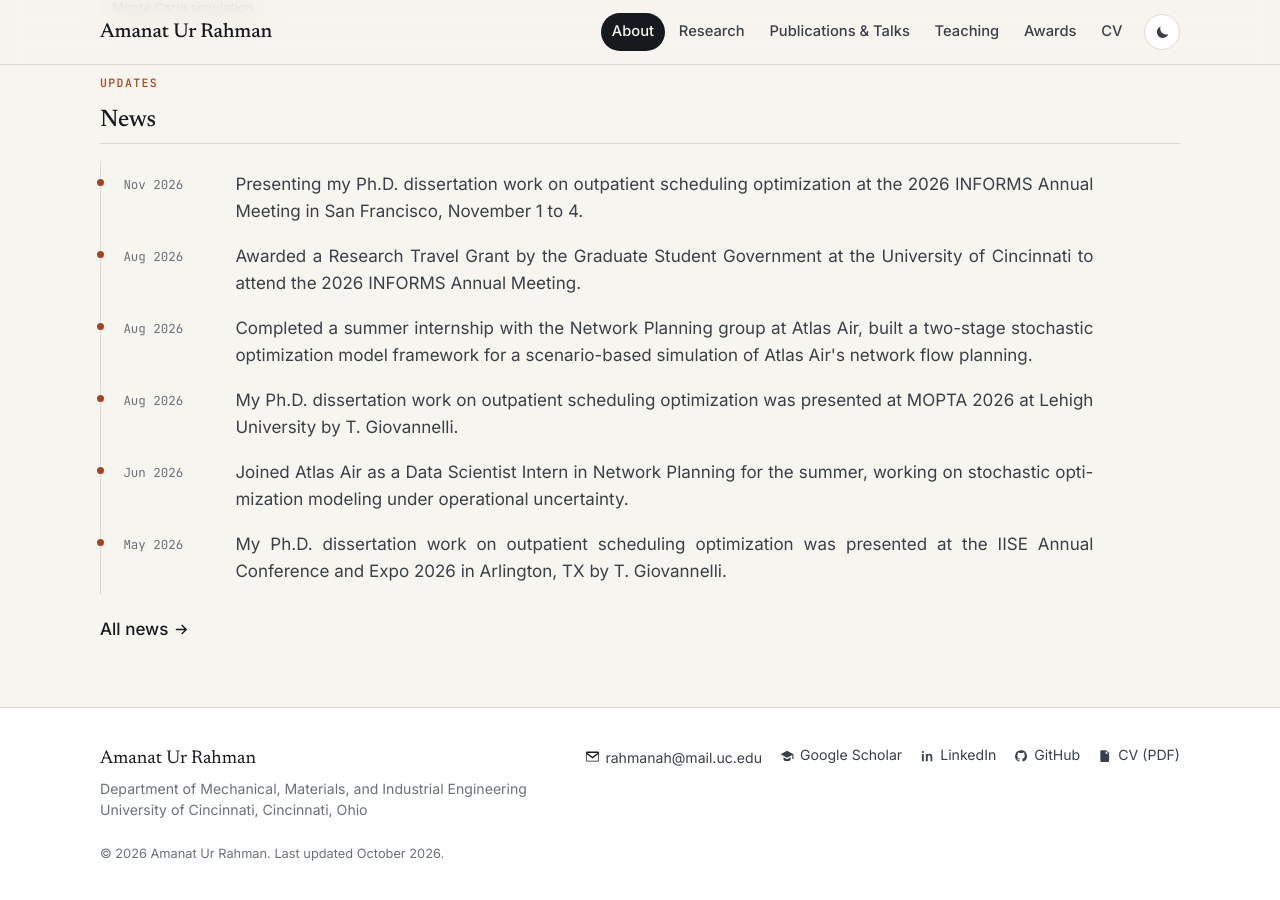
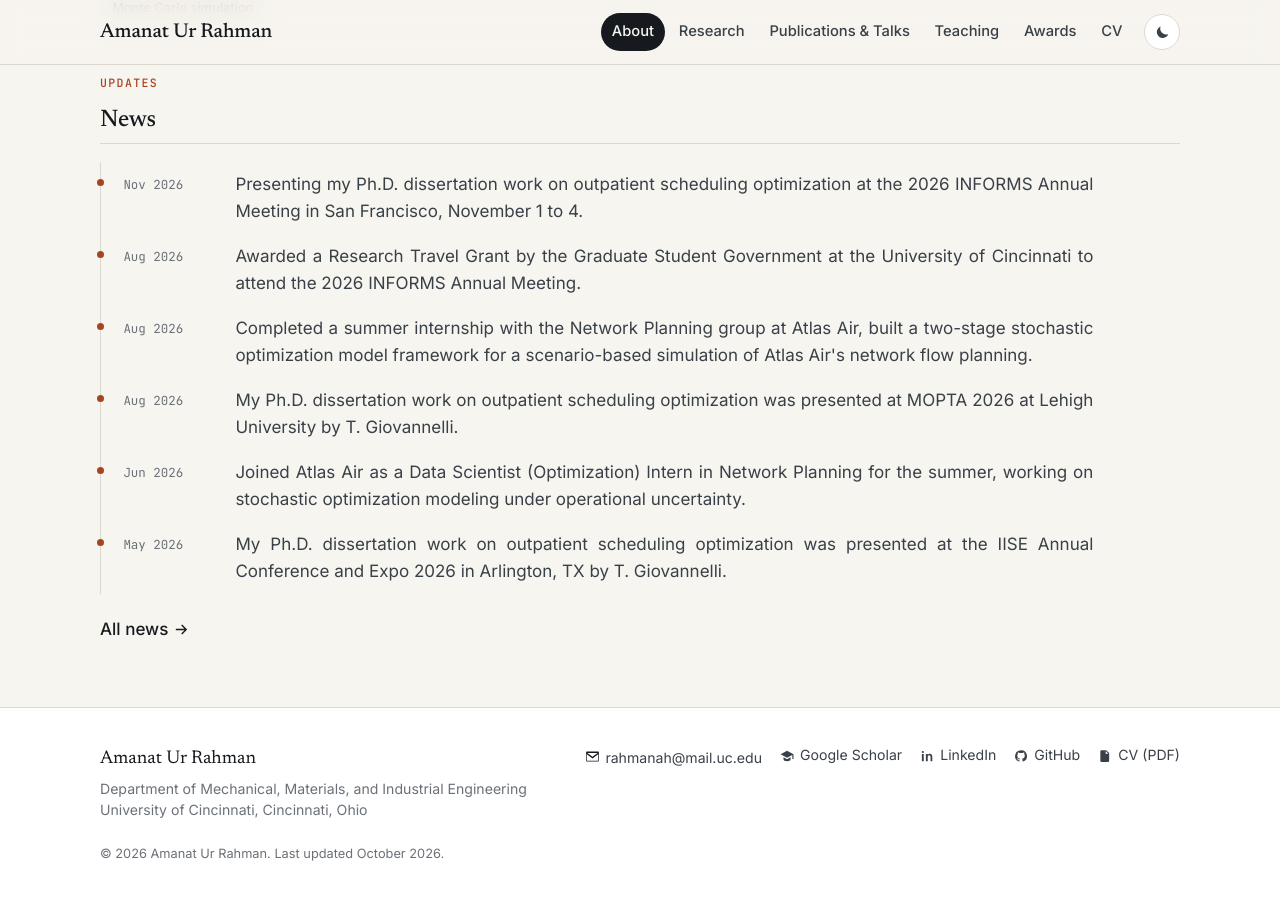
Before and after one commit to amanat-rahman/amanat-rahman.github.io, a Jekyll site: the page built from index.html, in a window 1280 px wide and 900 px high, scrolled down 1549 px. Built offline with Jekyll 4.4.1, drawn with Linux system fonts in a browser that asks for light colours.

Commit message:
Update news.yml

```diff
--- a/_data/news.yml
+++ b/_data/news.yml
@@ -13,7 +13,7 @@
   text: My Ph.D. dissertation work on outpatient scheduling optimization was presented at MOPTA 2026 at Lehigh University by T. Giovannelli.
 
 - date: 2026-06-01
-  text: Joined Atlas Air as a Data Scientist Intern in Network Planning for the summer, working on stochastic optimization modeling under operational uncertainty.
+  text: Joined Atlas Air as a Data Scientist (Optimization) Intern in Network Planning for the summer, working on stochastic optimization modeling under operational uncertainty.
 
 - date: 2026-05-20
   text: My Ph.D. dissertation work on outpatient scheduling optimization was presented at the IISE Annual Conference and Expo 2026 in Arlington, TX by T. Giovannelli.
```
